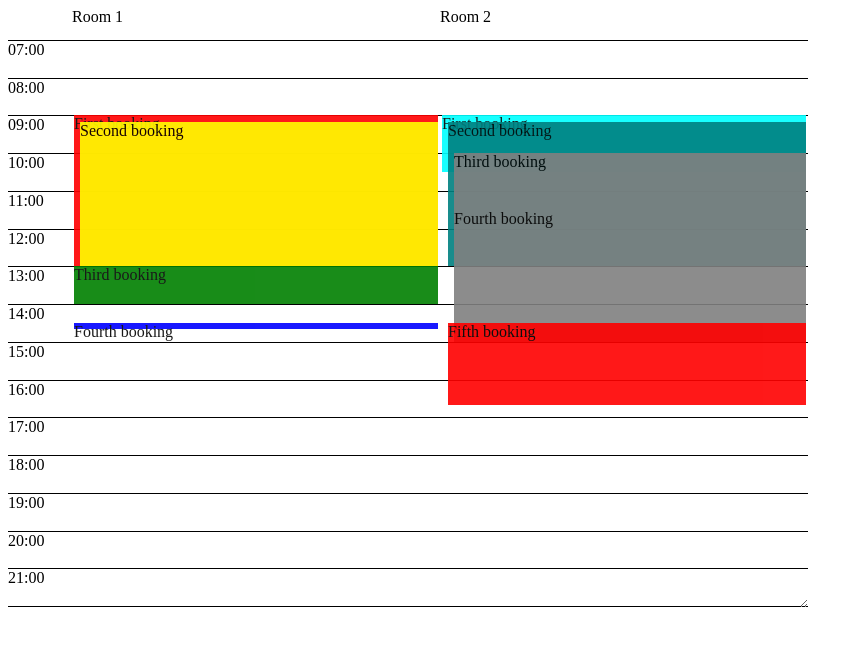
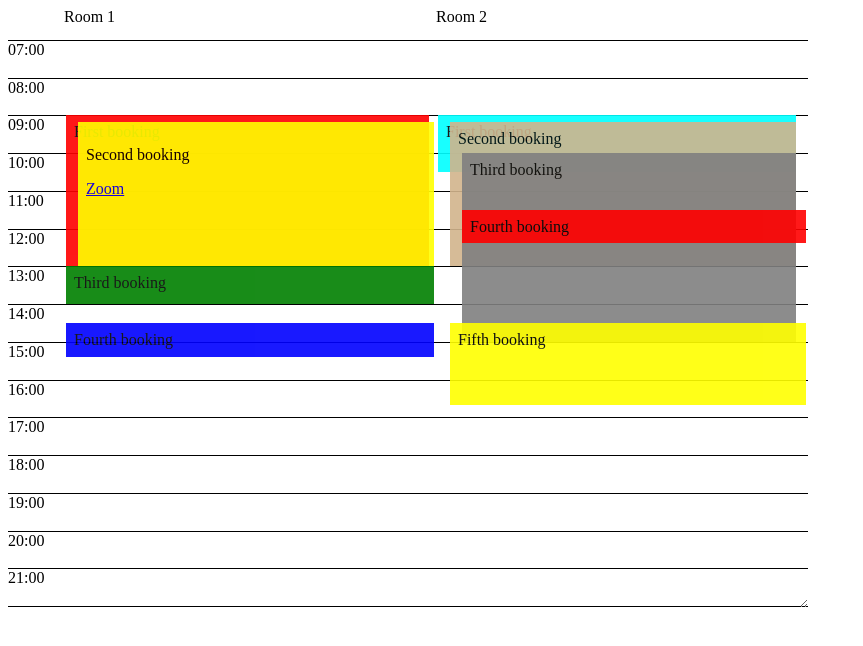
Before and after one commit to booski/scheduleElement, a plain HTML site: page index.html in a window 1280 px wide. Shown: the whole page, without its empty margins (0-863 px from the left). Drawn offline with Linux system fonts and the light colour scheme.

Commit message:
Fully working rough implementation

```diff
--- a/index.html
+++ b/index.html
@@ -14,13 +14,12 @@
     <script type="text/JavaScript" defer>
       (function() {
 	  var colorIndex = 0;
-	  const colors = ["red", "yellow", "green", "blue", "cyan", "teal", "gray"];
+	  const colors = ["red", "yellow", "green", "blue", "cyan", "tan", "gray"];
 	  colors.getNext = function nextColor() {
-	      const color = this[colorIndex++]
-	      if(colorIndex > this.length) {
+	      if(colorIndex >= this.length) {
 		  colorIndex = 0;
 	      }
-	      return color;
+	      return this[colorIndex++];
 	  }
 
 	  /*
@@ -43,12 +42,13 @@
 	      const maxHeight = bounds.height;
 	      const maxTime = columnTimeRange.end - columnTimeRange.start;
 	      const minuteHeight = maxHeight / maxTime;
+	      const smallestHeight = minuteHeight * 45;
 	      const baseBookingOffset = 2;
 	      const baseBookingWidth = maxWidth - 4;
-	      const passedBookings = [];
 
 	      bookings.forEach((booking) => {
 		  const bookingTimeRange = getTimeRange(booking);
+		  const overlappingBookings = selectOverlapping(booking, bookings);
 		  const adjustedStartTime = Math.max(0, bookingTimeRange.start - columnTimeRange.start);
 		  const adjustedEndTime = Math.min(bookingTimeRange.end - columnTimeRange.start,
 						   columnTimeRange.end);
@@ -56,25 +56,19 @@
 		  const endPosition = minuteHeight * adjustedEndTime;
 		  const bookingHeight = endPosition - startPosition;
 
-		  var thisBookingOffset = baseBookingOffset;
-		  var thisBookingWidth = baseBookingWidth;
+		  const thisBookingLeftOffset = overlappingBookings.belowCount * 12;
+		  const thisBookingRightOffset = thisBookingLeftOffset + overlappingBookings.aboveCount * 5;
 
-		  passedBookings.forEach((passed) => {
-		      if(timesOverlap(bookingTimeRange, getTimeRange(passed))) {
-			  thisBookingOffset += 6;
-			  thisBookingWidth -= 6;
-		      }
-		  });
+		  placeElement(booking,
+			       {left: baseBookingOffset + thisBookingLeftOffset,
+				width: baseBookingWidth - thisBookingRightOffset,
+				top: startPosition,
+				height: bookingHeight}); //height is mandatory but will be overwritten
+		  booking.style.height = `max(${bookingHeight}px, 2.1em)`;
+		  booking.style.opacity = 0.9;
+		  booking.style.padding = "0.5em";
 
-		  booking.style.opacity = 0.9;
 		  booking.style.backgroundColor = colors.getNext();
-		  placeElement(booking,
-			       {left: thisBookingOffset,
-				width: thisBookingWidth,
-				top: startPosition,
-				height: bookingHeight});
-
-		  passedBookings.push(booking);
 	      });
 	  }
 
@@ -98,6 +92,32 @@
 	      const minutes = String(totalMinutes % 60).padStart(2, "0");
 
 	      return hours + ":" + minutes;
+	  }
+
+	  function selectOverlapping(booking, bookings) {
+	      const bookingTime = getTimeRange(booking);
+	      const overlapping = [];
+	      var underCount = 0;
+	      var overCount = 0;
+	      var passed = false;
+	      bookings.forEach((otherBooking) => {
+		  if(otherBooking !== booking
+		     && timesOverlap(bookingTime, getTimeRange(otherBooking))) {
+		      overlapping.push(otherBooking);
+		      if(!passed) {
+			  underCount++;
+		      } else {
+			  overCount++;
+		      }
+		  }
+		  if(otherBooking === booking) {
+		      passed = true;
+		  }
+	      });
+	      return {items: overlapping,
+		      length: overlapping.length,
+		      belowCount: underCount,
+		      aboveCount: overCount};
 	  }
 
 	  function timesOverlap(timeRange1, timeRange2) {
@@ -134,9 +154,9 @@
 
 		  content.id = "schedule-content";
 		  content.style.position = "absolute";
-		  content.style.left = "4em";
+		  content.style.left = "3.5em";
 		  content.style.top = "2em";
-		  content.style.width = "calc(100% - 4em)";
+		  content.style.width = "calc(100% - 3.5em)";
 		  content.style.height = "calc(100% - 2em - 2px)";
 		  this.insertBefore(content, this.firstChild);
 
@@ -150,8 +170,8 @@
 
 		  header.id = "schedule-header";
 		  header.style.position = "relative";
-		  header.style.marginLeft = "4em";
-		  header.style.width = "calc(100% - 4em)";
+		  header.style.marginLeft = "3.5em";
+		  header.style.width = "calc(100% - 3.5em)";
 		  header.style.height = "2em";
 		  this.insertBefore(header, this.firstChild);
 
@@ -241,7 +261,8 @@
 	  First booking
 	</booking>
 	<booking start="09:10" end="13:00">
-	  Second booking
+	  <p>Second booking</p>
+	  <a href="example.com">Zoom</a>
 	</booking>
 	<booking start="13:00" end="14:00">
 	  Third booking
```
